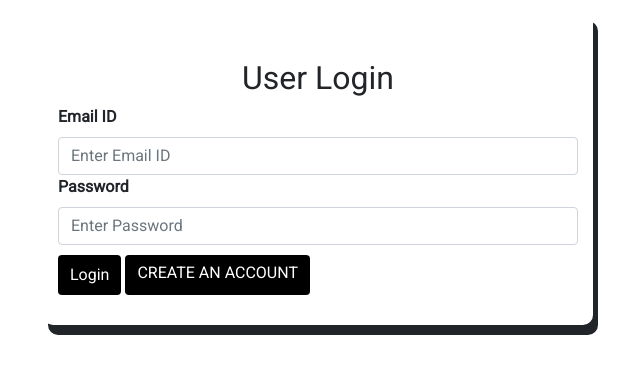
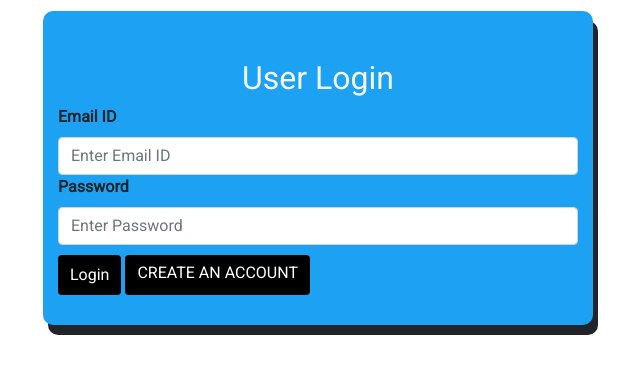
Before and after one commit to angedc02/jobportal, a Django app: page /user_login in a window 1280 px wide. Shown: the part 72-446 px from the top of the page, without its empty margins (312-952 px from the left). Run offline with Django 4.2, Linux system fonts and the light colour scheme.

Commit message:
Update user_login.html

```diff
--- a/job/templates/user_login.html
+++ b/job/templates/user_login.html
@@ -11,10 +11,10 @@
 
 <div class="col-lg-6 offset-3" style="display:flex; justify-content:center;">
     <div class="box" style="margin-top:20px; margin-right:20px; border-radius:10px;
-            width:550px; box-shadow: 5px 10px;"
+            width:550px; box-shadow: 5px 10px; background-color: #1da1f2;"
     >
         <form class="container mt-5" method="post">
-            <h2 style=" text-align: center;">User Login</h2>
+            <h2 style=" text-align: center; color: whitesmoke;">User Login</h2>
             {% csrf_token %}
             <label><b>Email ID</b></label>
             <input type="email" class="form-control" name="uname" placeholder="Enter Email ID">
```
